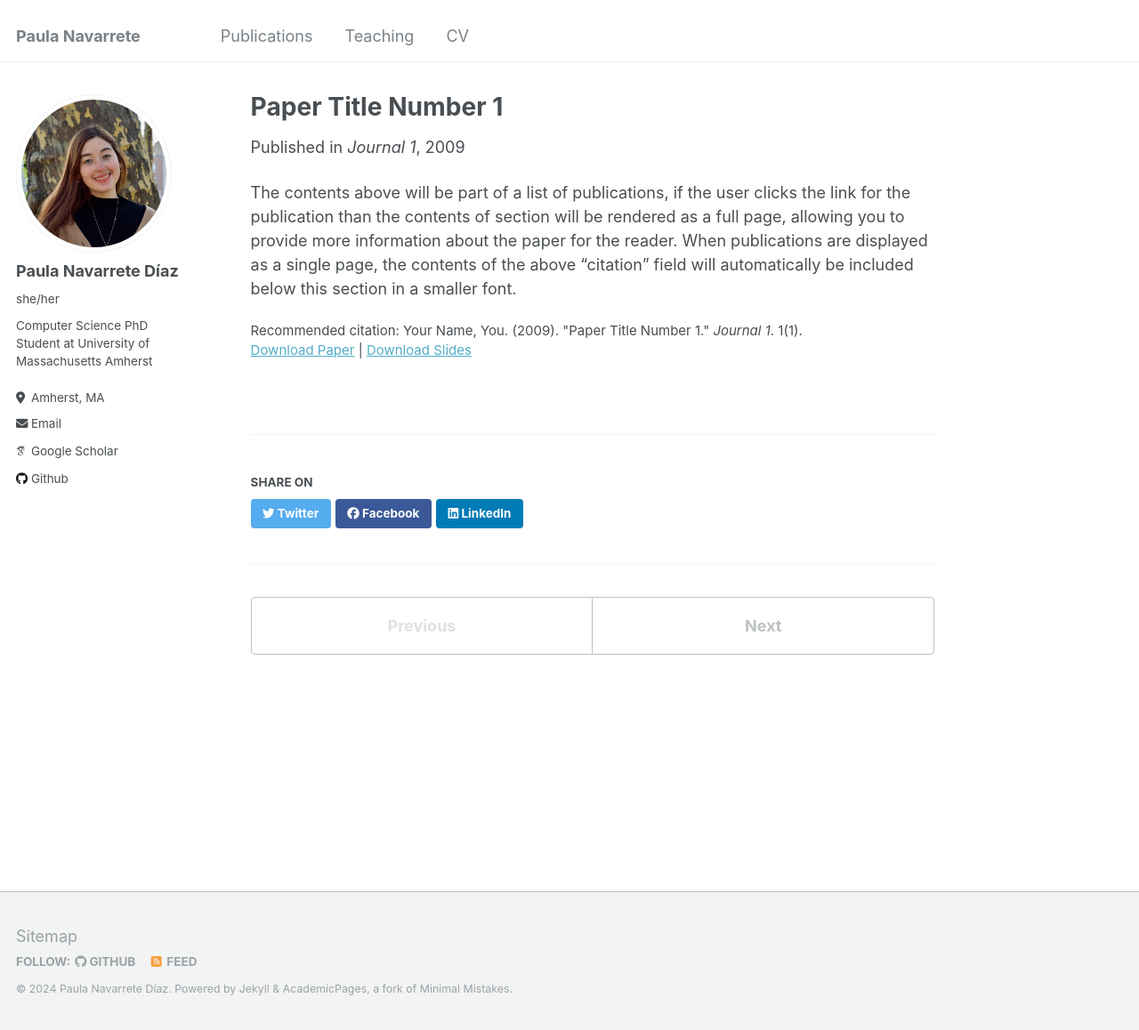
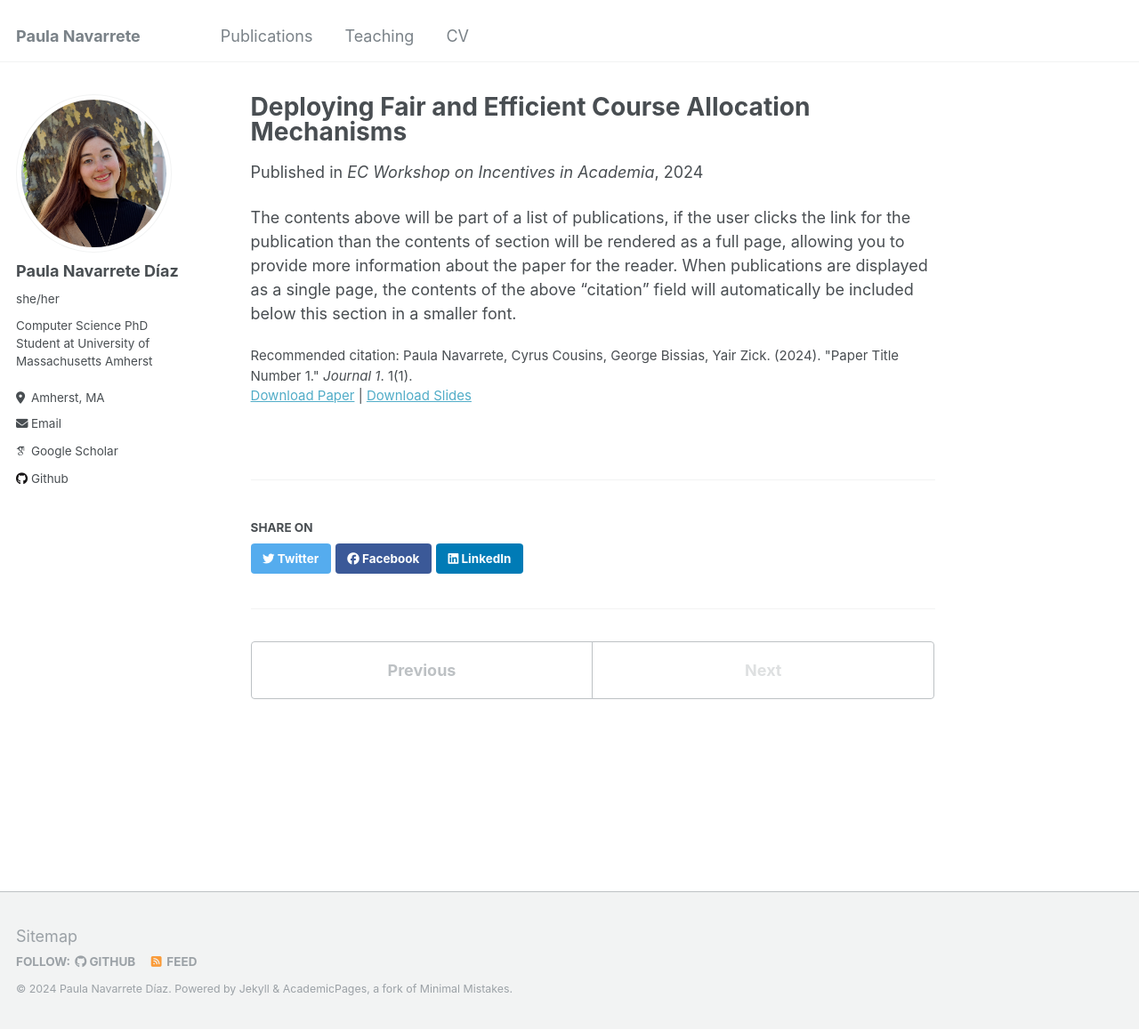
Before and after one commit to cheerstopaula/cheerstopaula.github.io, a Jekyll site: the page built from _publications/2009-10-01-paper-title-number-1.md, in a window 1280 px wide and 1158 px high. Shown: the whole window at 89% size. Built offline with Jekyll 4.4.1, drawn with Linux system fonts in a browser that asks for light colours; some web fonts are replaced.

Commit message:
Add Efficient course allocation publication

```diff
--- a/_publications/2009-10-01-paper-title-number-1.md
+++ b/_publications/2009-10-01-paper-title-number-1.md
@@ -1,13 +1,12 @@
 ---
-title: "Paper Title Number 1"
+title: "Deploying Fair and Efficient Course Allocation Mechanisms"
 collection: publications
-permalink: /publication/2009-10-01-paper-title-number-1
 excerpt: 'This paper is about the number 1. The number 2 is left for future work.'
-date: 2009-10-01
-venue: 'Journal 1'
-slidesurl: 'http://academicpages.github.io/files/slides1.pdf'
-paperurl: 'http://academicpages.github.io/files/paper1.pdf'
-citation: 'Your Name, You. (2009). &quot;Paper Title Number 1.&quot; <i>Journal 1</i>. 1(1).'
+date: 2024-07-08
+venue: 'EC Workshop on Incentives in Academia'
+slidesurl: 'http://academicpages.github.io/files/EfficientCourseAllocation.pdf'
+paperurl: 'http://academicpages.github.io/files/EfficientCourseAllocation.pdf'
+citation: 'Paula Navarrete, Cyrus Cousins, George Bissias, Yair Zick. (2024). &quot;Paper Title Number 1.&quot; <i>Journal 1</i>. 1(1).'
 ---
 
 The contents above will be part of a list of publications, if the user clicks the link for the publication than the contents of section will be rendered as a full page, allowing you to provide more information about the paper for the reader. When publications are displayed as a single page, the contents of the above "citation" field will automatically be included below this section in a smaller font.
```
